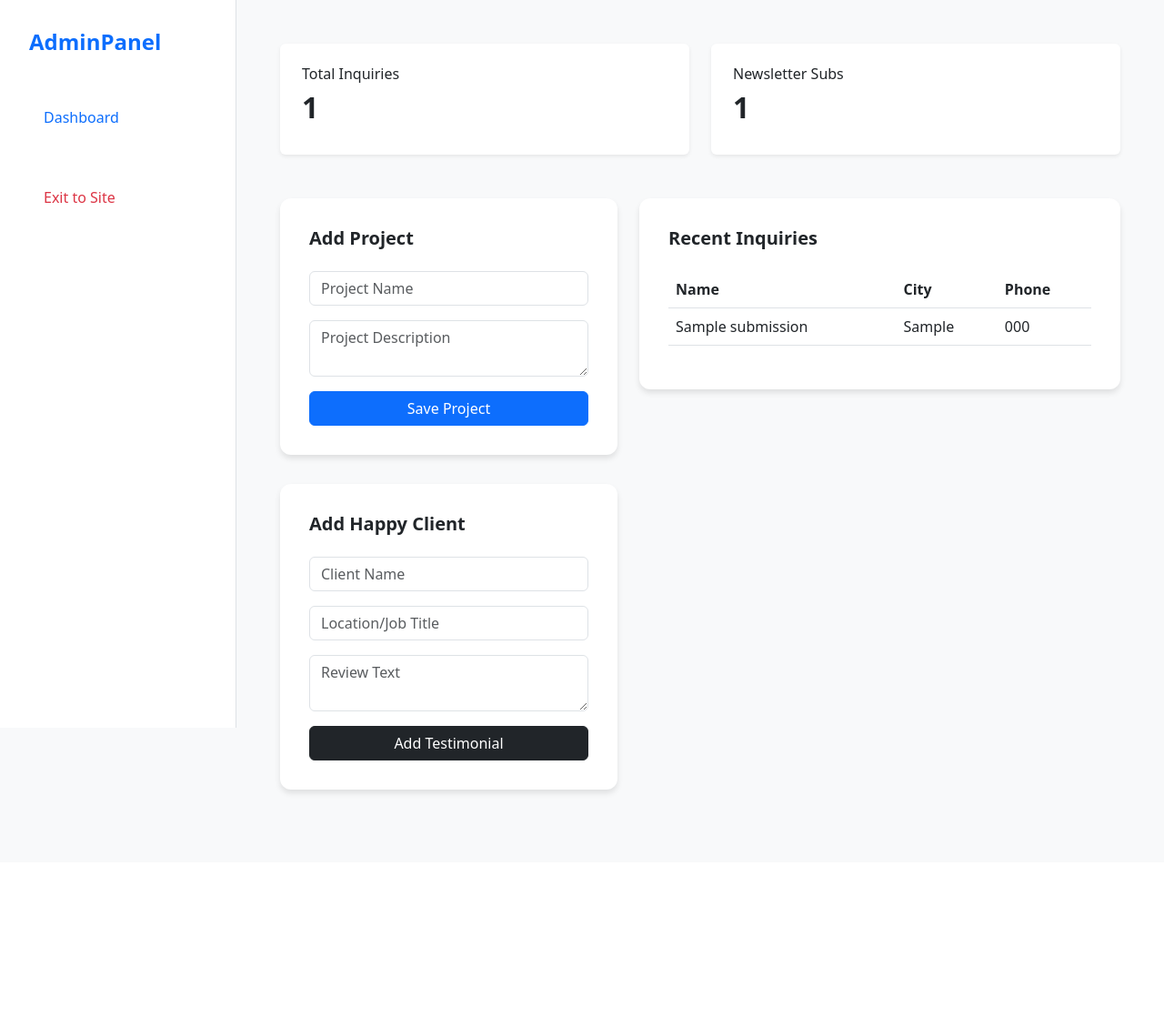
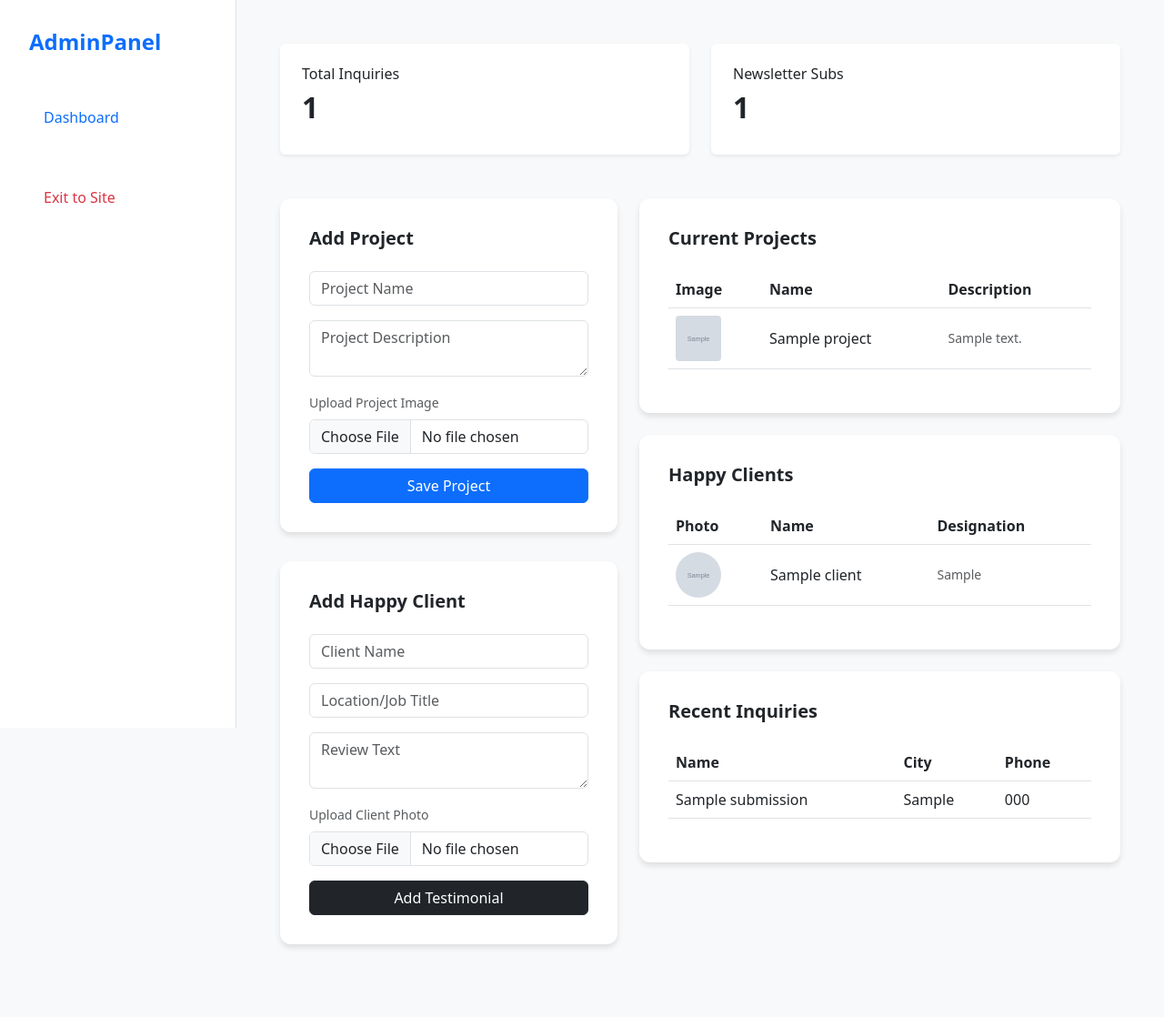
Before and after one commit to diya1704-hash/Full-Stack-Project-EstateElevate, a Flask app: page /admin in a window 1280 px wide. Shown: the whole page at 91% size. Before the commit the page ends 874 px from the top, so only its background shows below. Run offline with Flask 3, Linux system fonts and the light colour scheme; tables that the repository leaves empty hold one stand-in row (values such as "Sample post"); grey boxes marked "Sample" are stand-in pictures; data that the repository does not hold is empty.

Commit message:
Enabled Base64 image uploads for projects and clients

```diff
--- a/app.py
+++ b/app.py
@@ -1,11 +1,12 @@
 import os
 import pymysql
+import base64
 from flask import Flask, render_template, request, redirect, url_for, flash
 
 app = Flask(__name__)
 app.secret_key = 'flipr_ultra_secret'
 
-# Database Configuration
+# --- Database Configuration ---
 MYSQL_HOST = 'mysql-608471f-diyaramawat17-b50b.k.aivencloud.com'
 MYSQL_USER = 'avnadmin'
 MYSQL_PASSWORD = os.environ.get('MYSQL_PASSWORD', 'AVNS_T820t72lxjaujRHWlrc')
@@ -23,14 +24,26 @@ class MySQLWrapper:
             port=MYSQL_PORT,
             ssl={'ca': os.path.join(basedir, "ca.pem")},
             autocommit=True,
-            # This ensures data is returned as a dictionary for HTML compatibility
+            # CRITICAL: DictCursor allows us to access data like p['name'] in HTML
             cursorclass=pymysql.cursors.DictCursor
         )
 
 mysql = MySQLWrapper()
 
+# --- Helper Function for Image Processing ---
+def get_base64_image(file):
+    """Converts an uploaded file into a Base64 string for DB storage."""
+    if file and file.filename != '':
+        # Read the file and encode it to base64
+        encoded_string = base64.b64encode(file.read()).decode('utf-8')
+        return f"data:{file.content_type};base64,{encoded_string}"
+    return None
+
+# --- Routes ---
+
 @app.route('/')
 def index():
+    """Landing Page: Fetches projects and clients from the DB."""
     conn = mysql.get_conn()
     cur = conn.cursor()
     cur.execute("SELECT * FROM projects")
@@ -43,14 +56,17 @@ def index():
 
 @app.route('/admin')
 def admin():
+    """Dashboard: Shows stats, leads, subscribers, and management forms."""
     conn = mysql.get_conn()
     cur = conn.cursor()
-    # Fetch counts using dictionary keys
+
+    # 1. Fetch Stats
     cur.execute("SELECT COUNT(*) as count FROM contact_submissions")
     lead_count = cur.fetchone()['count']
     cur.execute("SELECT COUNT(*) as count FROM subscribers")
     sub_count = cur.fetchone()['count']
 
+    # 2. Fetch Data Tables
     cur.execute("SELECT * FROM contact_submissions ORDER BY submitted_at DESC")
     leads = cur.fetchall()
     cur.execute("SELECT * FROM subscribers")
@@ -59,6 +75,7 @@ def admin():
     projects = cur.fetchall()
     cur.execute("SELECT * FROM clients")
     clients = cur.fetchall()
+
     cur.close()
     conn.close()
     return render_template('admin.html', leads=leads, subs=subs,
@@ -67,45 +84,70 @@ def admin():
 
 @app.route('/admin/add_project', methods=['POST'])
 def add_project():
-    # External URL to bypass Vercel's read-only filesystem
-    img_path = "https://images.unsplash.com/photo-1600585154340-be6161a56a0c?w=450&h=350&fit=crop"
+    """Stores a new project with an uploaded image converted to Base64."""
+    name = request.form.get('name')
+    desc = request.form.get('desc')
+    file = request.files.get('image')
+
+    img_data = get_base64_image(file)
+
+    # Fallback to a default image if no file was uploaded
+    if not img_data:
+        img_data = "https://images.unsplash.com/photo-1600585154340-be6161a56a0c?w=450"
+
     conn = mysql.get_conn()
     cur = conn.cursor()
     cur.execute("INSERT INTO projects (name, description, image_path) VALUES (%s, %s, %s)",
-                (request.form['name'], request.form['desc'], img_path))
+                (name, desc, img_data))
     conn.close()
+    flash("Project added successfully!")
     return redirect(url_for('admin'))
 
 @app.route('/admin/add_client', methods=['POST'])
 def add_client():
-    # External URL for client testimonials
-    img_path = "https://images.unsplash.com/photo-1507003211169-0a1dd7228f2d?w=80&h=80&fit=crop"
+    """Stores a new client testimonial with an uploaded profile picture."""
+    name = request.form.get('name')
+    desc = request.form.get('desc')
+    designation = request.form.get('designation')
+    file = request.files.get('image')
+
+    img_data = get_base64_image(file)
+
+    if not img_data:
+        img_data = "https://images.unsplash.com/photo-1507003211169-0a1dd7228f2d?w=80"
+
     conn = mysql.get_conn()
     cur = conn.cursor()
     cur.execute("INSERT INTO clients (name, description, designation, image_path) VALUES (%s, %s, %s, %s)",
-                (request.form['name'], request.form['desc'], request.form['designation'], img_path))
+                (name, desc, designation, img_data))
     conn.close()
+    flash("Client added successfully!")
     return redirect(url_for('admin'))
 
 @app.route('/submit_contact', methods=['POST'])
 def submit_contact():
+    """Handles consultation requests from the hero section."""
     conn = mysql.get_conn()
     cur = conn.cursor()
-    cur.execute("INSERT INTO contact_submissions (name, email, phone, city) VALUES (%s, %s, %s, %s)",
-        (request.form['name'], request.form['email'], request.form['phone'], request.form['city']))
+    cur.execute(
+        "INSERT INTO contact_submissions (name, email, phone, city) VALUES (%s, %s, %s, %s)",
+        (request.form['name'], request.form['email'], request.form['phone'], request.form['city'])
+    )
     conn.close()
-    flash("Request sent successfully!")
+    flash("Your request has been sent!")
     return redirect(url_for('index'))
 
 @app.route('/subscribe', methods=['POST'])
 def subscribe():
+    """Handles newsletter email subscriptions."""
     conn = mysql.get_conn()
     cur = conn.cursor()
     try:
         cur.execute("INSERT INTO subscribers (email) VALUES (%s)", (request.form['email'],))
     except:
-        pass
+        pass # Ignore duplicates
     conn.close()
+    flash("Subscribed successfully!")
     return redirect(url_for('index'))
 
 if __name__ == '__main__':
--- a/templates/admin.html
+++ b/templates/admin.html
@@ -31,6 +31,14 @@
             box-shadow: 0 4px 6px rgba(0, 0, 0, 0.1);
             margin-bottom: 2rem;
         }
+        /* Added preview styling */
+
+        .img-preview {
+            width: 50px;
+            height: 50px;
+            object-fit: cover;
+            border-radius: 4px;
+        }
     </style>
 </head>
 
@@ -63,24 +71,77 @@
             <div class="col-lg-5">
                 <div class="form-box">
                     <h5 class="fw-bold mb-4">Add Project</h5>
-                    <form action="/admin/add_project" method="POST">
+                    <form action="/admin/add_project" method="POST" enctype="multipart/form-data">
                         <input type="text" name="name" class="form-control mb-3" placeholder="Project Name" required>
                         <textarea name="desc" class="form-control mb-3" placeholder="Project Description"></textarea>
+                        <div class="mb-3">
+                            <label class="form-label small text-muted">Upload Project Image</label>
+                            <input type="file" name="image_file" class="form-control" accept="image/*" required>
+                        </div>
                         <button class="btn btn-primary w-100">Save Project</button>
                     </form>
                 </div>
+
                 <div class="form-box">
                     <h5 class="fw-bold mb-4">Add Happy Client</h5>
-                    <form action="/admin/add_client" method="POST">
+                    <form action="/admin/add_client" method="POST" enctype="multipart/form-data">
                         <input type="text" name="name" class="form-control mb-3" placeholder="Client Name" required>
                         <input type="text" name="designation" class="form-control mb-3" placeholder="Location/Job Title">
                         <textarea name="desc" class="form-control mb-3" placeholder="Review Text"></textarea>
+                        <div class="mb-3">
+                            <label class="form-label small text-muted">Upload Client Photo</label>
+                            <input type="file" name="image_file" class="form-control" accept="image/*" required>
+                        </div>
                         <button class="btn btn-dark w-100">Add Testimonial</button>
                     </form>
                 </div>
             </div>
 
             <div class="col-lg-7">
+                <div class="form-box mb-4">
+                    <h5 class="fw-bold mb-4">Current Projects</h5>
+                    <table class="table align-middle">
+                        <thead>
+                            <tr>
+                                <th>Image</th>
+                                <th>Name</th>
+                                <th>Description</th>
+                            </tr>
+                        </thead>
+                        <tbody>
+                            {% for p in projects %}
+                            <tr>
+                                <td><img src="{{ p['image_path'] }}" class="img-preview"></td>
+                                <td>{{ p['name'] }}</td>
+                                <td class="small text-muted text-truncate" style="max-width: 200px;">{{ p['description'] }}</td>
+                            </tr>
+                            {% endfor %}
+                        </tbody>
+                    </table>
+                </div>
+
+                <div class="form-box mb-4">
+                    <h5 class="fw-bold mb-4">Happy Clients</h5>
+                    <table class="table align-middle">
+                        <thead>
+                            <tr>
+                                <th>Photo</th>
+                                <th>Name</th>
+                                <th>Designation</th>
+                            </tr>
+                        </thead>
+                        <tbody>
+                            {% for c in clients %}
+                            <tr>
+                                <td><img src="{{ c['image_path'] }}" class="img-preview rounded-circle"></td>
+                                <td>{{ c['name'] }}</td>
+                                <td class="small text-muted">{{ c['designation'] }}</td>
+                            </tr>
+                            {% endfor %}
+                        </tbody>
+                    </table>
+                </div>
+
                 <div class="form-box">
                     <h5 class="fw-bold mb-4">Recent Inquiries</h5>
                     <table class="table">
```
Also changed, not shown: templates/index.html (+17 -3 lines).
